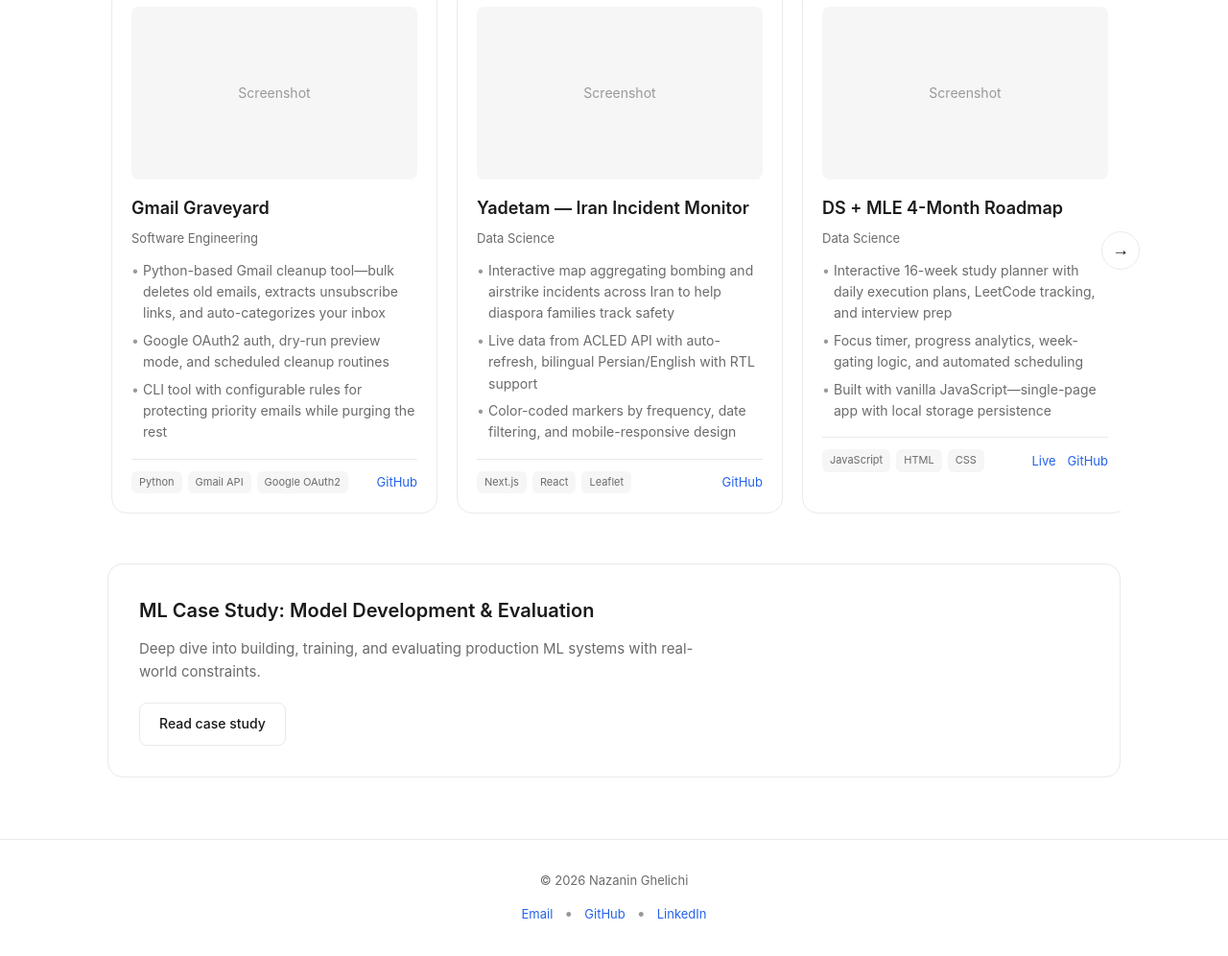
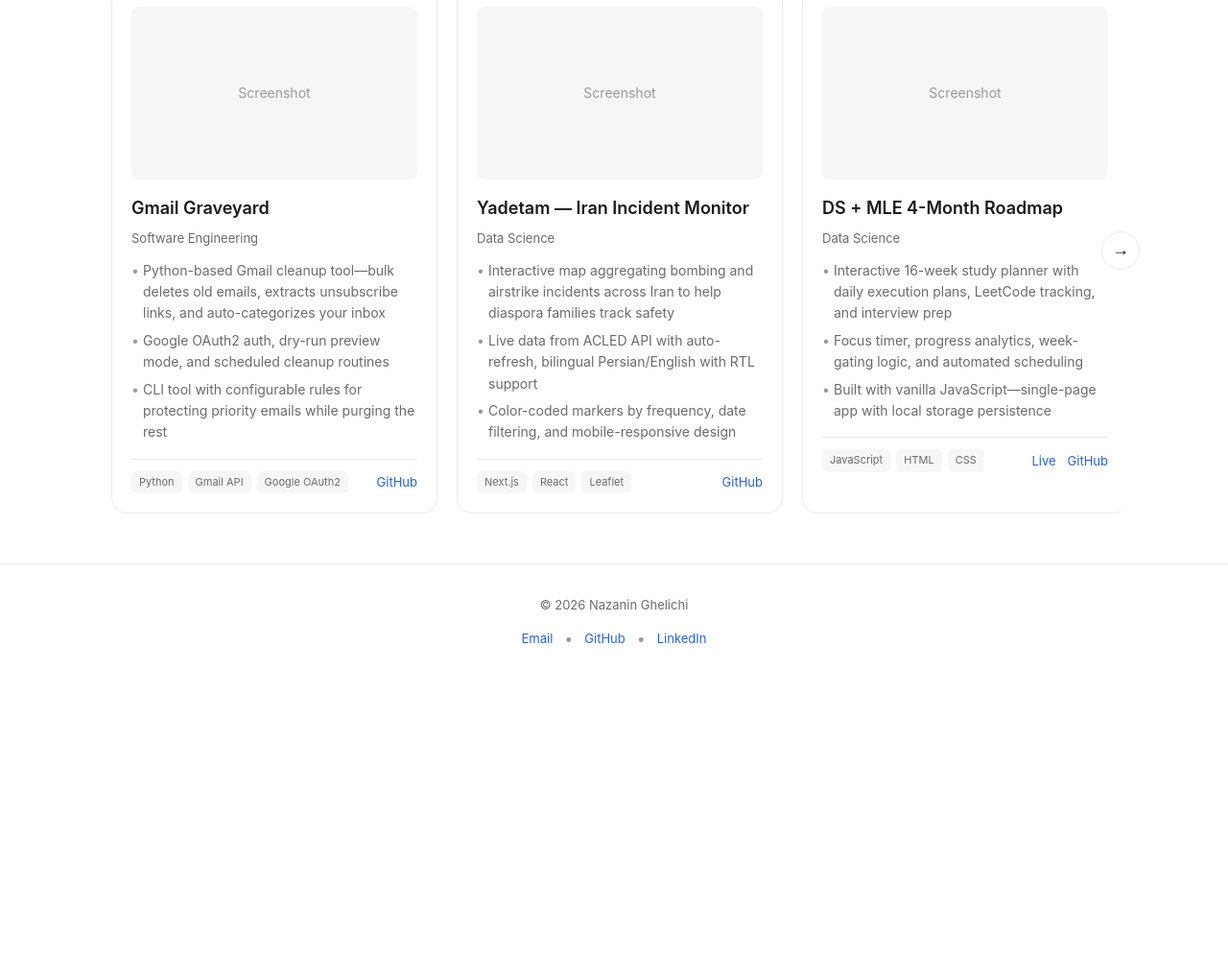
Before and after one commit to nazaninghelichi/grown-up-portfolio, a website: page index.html in a window 1280 px wide. Shown: the part 682-1678 px from the top of the page at 96% size. After the commit the page ends 1393 px from the top, so only its background shows below. Drawn offline with Linux system fonts and the light colour scheme; grey boxes are pictures that could not be loaded.

Commit message:
Remove placeholder ML Case Study section
Section linked to # with no real content — removed from HTML and nav,
cleaned up dead CSS.

Co-Authored-By: Claude Sonnet 4.6 <noreply@anthropic.com>

```diff
--- a/index.html
+++ b/index.html
@@ -13,7 +13,6 @@
             <div class="header-left">Nazanin</div>
             <nav class="header-right">
                 <a href="#projects">Projects</a>
-                <a href="#case-study">Case Study</a>
                 <a href="#resume">Resume</a>
                 <a href="#contact">Contact</a>
             </nav>
@@ -78,14 +77,6 @@
             </div>
         </section>
 
-        <!-- ML Case Study (Optional) -->
-        <section id="case-study" class="case-study-card">
-            <div class="case-study-content">
-                <h3>ML Case Study: Model Development & Evaluation</h3>
-                <p>Deep dive into building, training, and evaluating production ML systems with real-world constraints.</p>
-                <a href="#" class="btn btn-outline">Read case study</a>
-            </div>
-        </section>
     </main>
 
     <!-- Footer -->
--- a/styles.css
+++ b/styles.css
@@ -486,27 +486,6 @@ main {
     color: var(--text-gray);
 }
 
-/* Case Study Card */
-.case-study-card {
-    border: 1px solid var(--border-gray);
-    border-radius: 16px;
-    padding: 32px;
-    margin-bottom: 64px;
-}
-
-.case-study-content h3 {
-    font-size: 20px;
-    font-weight: 600;
-    margin-bottom: 12px;
-}
-
-.case-study-content p {
-    font-size: 15px;
-    color: var(--text-gray);
-    margin-bottom: 20px;
-    max-width: 600px;
-}
-
 /* Footer */
 footer {
     border-top: 1px solid var(--border-gray);
```
